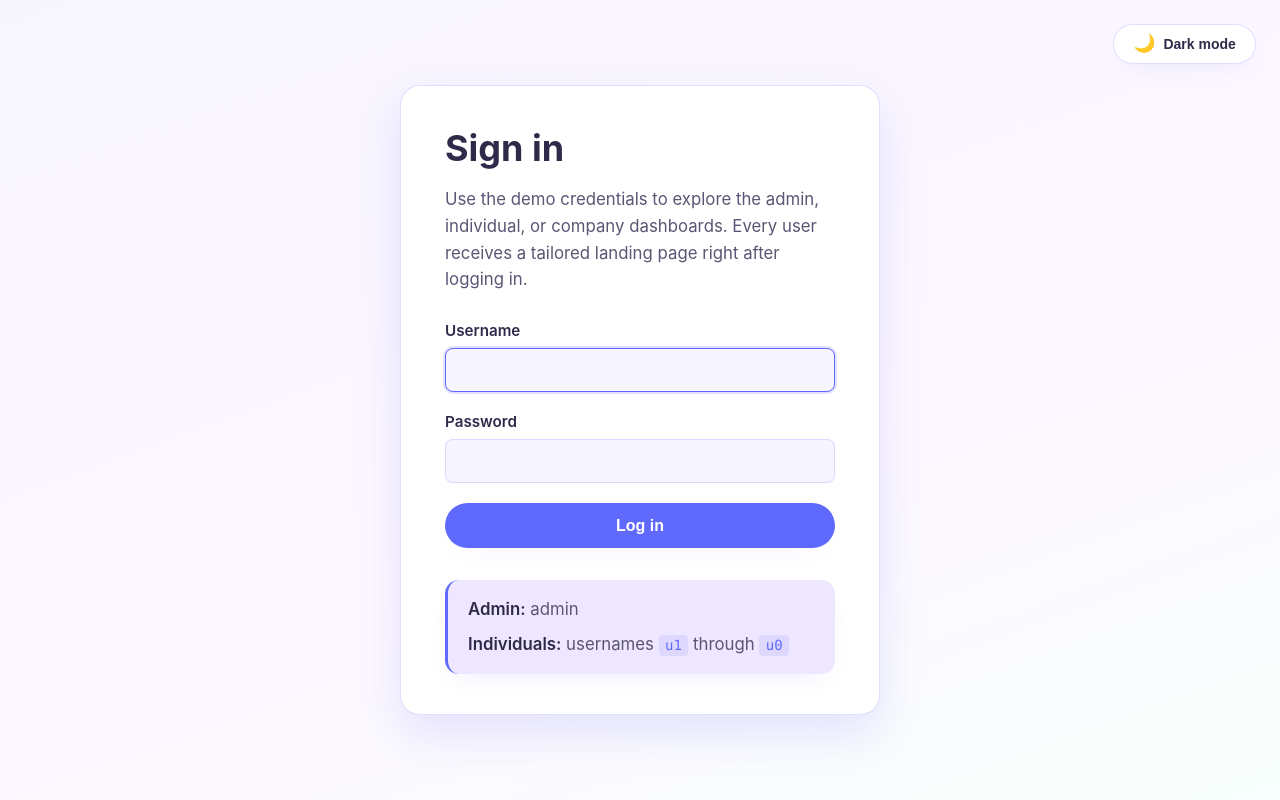
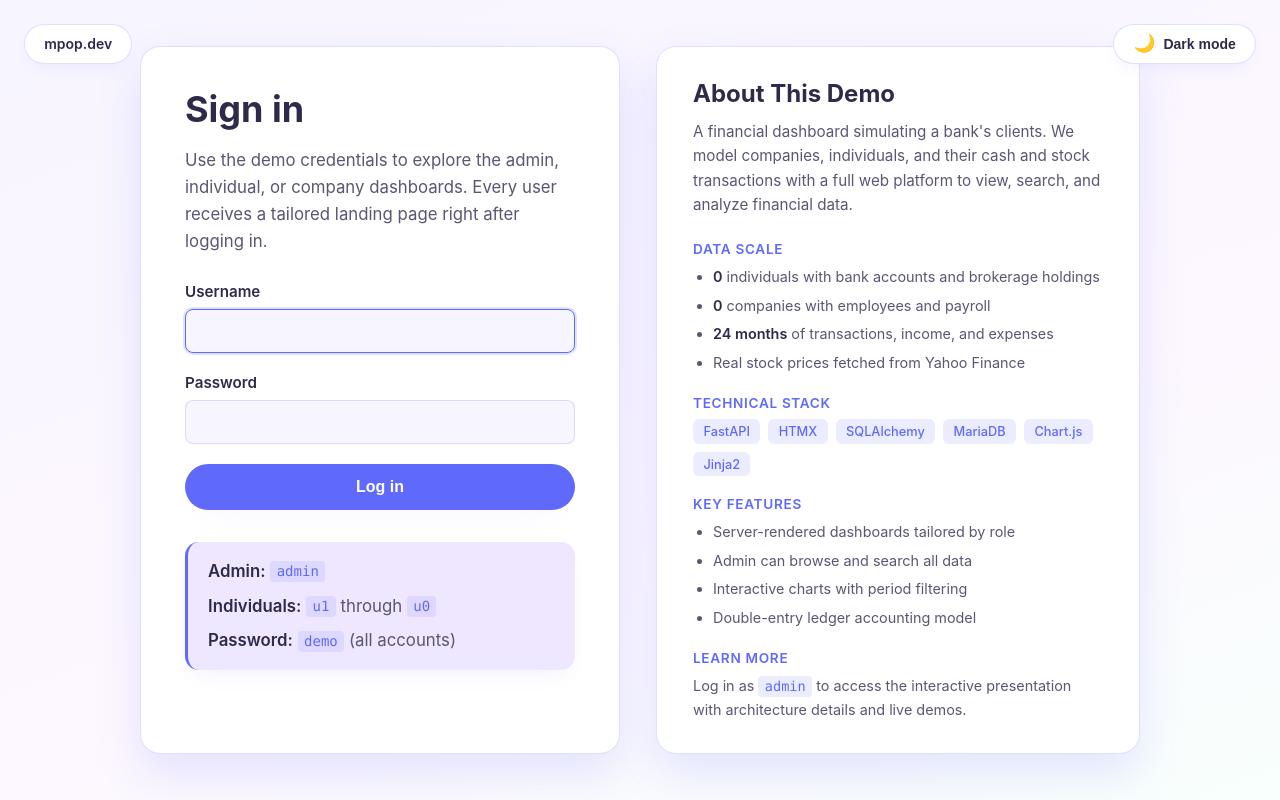
Before and after one commit to duckwilly/finance, a FastAPI app: page /login in a window 1280 px wide. Run offline with FastAPI, Linux system fonts and the light colour scheme; data that the repository does not hold is empty; parts of the project's set-up code (start-up, migrations or seed data) failed here and were passed over.

Commit message:
Refresh login demo and add mpop.dev link

```diff
--- a/app/core/config.py
+++ b/app/core/config.py
@@ -75,7 +75,7 @@ class Settings:
             algorithm=_get_env("JWT_ALGORITHM", "HS256"),
             access_token_expire_minutes=int(_get_env("JWT_EXPIRE_MINUTES", "120")),
             admin_username=_get_env("ADMIN_USERNAME", "admin"),
-            admin_password=_get_env("ADMIN_PASSWORD", "adminpass"),
+            admin_password=_get_env("ADMIN_PASSWORD", "demo"),
             demo_user_password=_get_env("DEMO_USER_PASSWORD", "demo"),
         )
         return cls(
--- a/app/static/css/login.css
+++ b/app/static/css/login.css
@@ -7,11 +7,46 @@ body {
   padding: 1.5rem;
 }
 
+.back-link {
+  position: fixed;
+  top: 1.5rem;
+  left: 1.5rem;
+  z-index: 1000;
+  padding: 0.65rem 1.2rem;
+  border: 1px solid var(--border);
+  border-radius: 999px;
+  background: var(--surface-alt);
+  color: var(--text-primary);
+  text-decoration: none;
+  font-weight: 600;
+  font-size: 0.875rem;
+  display: flex;
+  align-items: center;
+  gap: 0.5rem;
+  transition: all 200ms;
+  box-shadow: 0 8px 20px -10px var(--shadow);
+}
+
+.back-link:hover {
+  transform: translateY(-2px);
+  box-shadow: 0 12px 28px -10px var(--shadow);
+}
+
 .theme-toggle {
   position: fixed;
   top: 1.5rem;
   right: 1.5rem;
   z-index: 1000;
+}
+
+/* Two-column container */
+.login-container {
+  display: grid;
+  grid-template-columns: 1fr 1fr;
+  gap: 2rem;
+  max-width: 1000px;
+  width: 100%;
+  align-items: stretch;
 }
 
 .card {
@@ -153,7 +188,122 @@ body {
   color: #fee2e2;
 }
 
+/* Showcase panel */
+.showcase {
+  background: var(--surface-alt);
+  border: 1px solid var(--border);
+  border-radius: 20px;
+  padding: 2rem 2.25rem;
+  box-shadow: 0 20px 45px var(--shadow);
+}
+
+:root[data-theme="dark"] .showcase { backdrop-filter: blur(12px); }
+
+.showcase h2 {
+  margin: 0 0 0.75rem;
+  font-size: 1.5rem;
+  font-weight: 700;
+  color: var(--text-primary);
+}
+
+.showcase__intro {
+  margin: 0 0 1.5rem;
+  line-height: 1.6;
+  color: var(--text-secondary);
+  font-size: 0.95rem;
+}
+
+.showcase__section {
+  margin-bottom: 1.25rem;
+}
+
+.showcase__section:last-child {
+  margin-bottom: 0;
+}
+
+.showcase__section h3 {
+  margin: 0 0 0.5rem;
+  font-size: 0.85rem;
+  font-weight: 600;
+  text-transform: uppercase;
+  letter-spacing: 0.05em;
+  color: var(--primary);
+}
+
+:root[data-theme="dark"] .showcase__section h3 {
+  color: var(--primary-soft);
+}
+
+.showcase__section ul {
+  margin: 0;
+  padding-left: 1.25rem;
+  line-height: 1.7;
+  color: var(--text-secondary);
+  font-size: 0.9rem;
+}
+
+.showcase__section li {
+  margin-bottom: 0.25rem;
+}
+
+.showcase__section li strong {
+  color: var(--text-primary);
+  font-weight: 600;
+}
+
+.showcase__tags {
+  display: flex;
+  flex-wrap: wrap;
+  gap: 0.5rem;
+}
+
+.tag {
+  background: rgba(95, 106, 252, 0.12);
+  color: var(--primary);
+  padding: 0.3rem 0.65rem;
+  border-radius: 6px;
+  font-size: 0.8rem;
+  font-weight: 500;
+}
+
+:root[data-theme="dark"] .tag {
+  background: rgba(96, 165, 250, 0.15);
+  color: var(--primary-soft);
+}
+
+.showcase__note {
+  margin: 0;
+  font-size: 0.9rem;
+  line-height: 1.6;
+  color: var(--text-secondary);
+}
+
+.showcase__note code {
+  background: rgba(95, 106, 252, 0.12);
+  color: var(--primary);
+  padding: 0.15rem 0.4rem;
+  border-radius: 4px;
+  font-size: 0.85rem;
+  font-family: 'Monaco', 'Menlo', monospace;
+}
+
+:root[data-theme="dark"] .showcase__note code {
+  background: rgba(96, 165, 250, 0.15);
+  color: var(--primary-soft);
+}
+
 /* Responsive */
+@media (max-width: 900px) {
+  .login-container {
+    grid-template-columns: 1fr;
+    max-width: 480px;
+  }
+
+  .showcase {
+    order: -1;
+  }
+}
+
 @media (max-width: 540px) {
   body { padding: 1rem; }
   .card { padding: 2rem 1.5rem; }
--- a/app/templates/auth/login.html
+++ b/app/templates/auth/login.html
@@ -9,10 +9,12 @@
     <script src="{{ url_for('static', path='js/theme-switcher.js') }}" defer></script>
   </head>
   <body>
+    <a href="/" class="back-link">mpop.dev</a>
     <button id="theme-toggle" class="theme-toggle" type="button" aria-label="Toggle theme">
       <span class="theme-toggle__icon">🌙</span>
       <span class="theme-toggle__label">Dark mode</span>
     </button>
+    <div class="login-container">
       <main class="card" role="main">
         <h1>Sign in</h1>
         <p>
@@ -52,9 +54,50 @@
           </div>
         </form>
         <aside class="note">
-        <p><strong>Admin:</strong> {{ admin_username }}</p>
-        <p><strong>Individuals:</strong> usernames <code>u1</code> through <code>u{{ individual_count }}</code></p>
+          <p><strong>Admin:</strong> <code>{{ admin_username }}</code></p>
+          <p><strong>Individuals:</strong> <code>u1</code> through <code>u{{ individual_count }}</code></p>
+          <p><strong>Password:</strong> <code>{{ demo_password }}</code> (all accounts)</p>
         </aside>
       </main>
+      <aside class="showcase">
+        <h2>About This Demo</h2>
+        <p class="showcase__intro">
+          A financial dashboard simulating a bank's clients. We model companies, individuals, and their cash and stock transactions with a full web platform to view, search, and analyze financial data.
+        </p>
+        <div class="showcase__section">
+          <h3>Data Scale</h3>
+          <ul>
+            <li><strong>{{ individual_count }}</strong> individuals with bank accounts and brokerage holdings</li>
+            <li><strong>{{ company_count }}</strong> companies with employees and payroll</li>
+            <li><strong>24 months</strong> of transactions, income, and expenses</li>
+            <li>Real stock prices fetched from Yahoo Finance</li>
+          </ul>
+        </div>
+        <div class="showcase__section">
+          <h3>Technical Stack</h3>
+          <div class="showcase__tags">
+            <span class="tag">FastAPI</span>
+            <span class="tag">HTMX</span>
+            <span class="tag">SQLAlchemy</span>
+            <span class="tag">MariaDB</span>
+            <span class="tag">Chart.js</span>
+            <span class="tag">Jinja2</span>
+          </div>
+        </div>
+        <div class="showcase__section">
+          <h3>Key Features</h3>
+          <ul>
+            <li>Server-rendered dashboards tailored by role</li>
+            <li>Admin can browse and search all data</li>
+            <li>Interactive charts with period filtering</li>
+            <li>Double-entry ledger accounting model</li>
+          </ul>
+        </div>
+        <div class="showcase__section">
+          <h3>Learn More</h3>
+          <p class="showcase__note">Log in as <code>{{ admin_username }}</code> to access the interactive presentation with architecture details and live demos.</p>
+        </div>
+      </aside>
+    </div>
   </body>
 </html>
--- a/app/templates/dashboard/index.html
+++ b/app/templates/dashboard/index.html
@@ -92,6 +92,7 @@
               <span class="chat-drawer-toggle__title">Bot</span>
             </span>
           </button>
+          <a class="header-link" href="/">mpop.dev</a>
           <a class="logout-link" href="{{ request.url_for('logout') }}">Log out</a>
         </div>
         {% endif %}
```
Also changed, not shown: app/static/css/admin.css (+14 -0 lines), README.md, 1 other file. Lines whose indentation alone changed are shown as unchanged.
